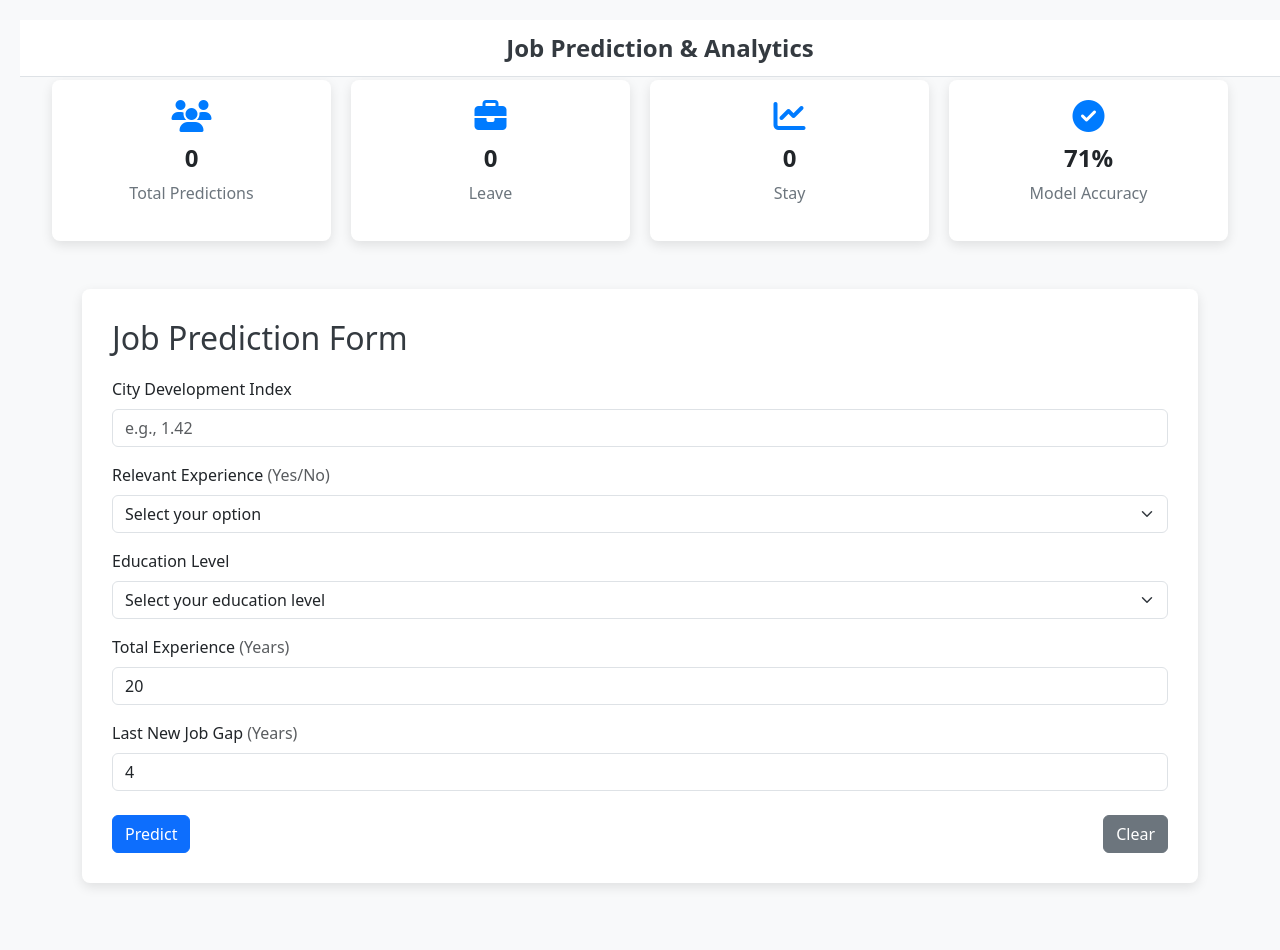
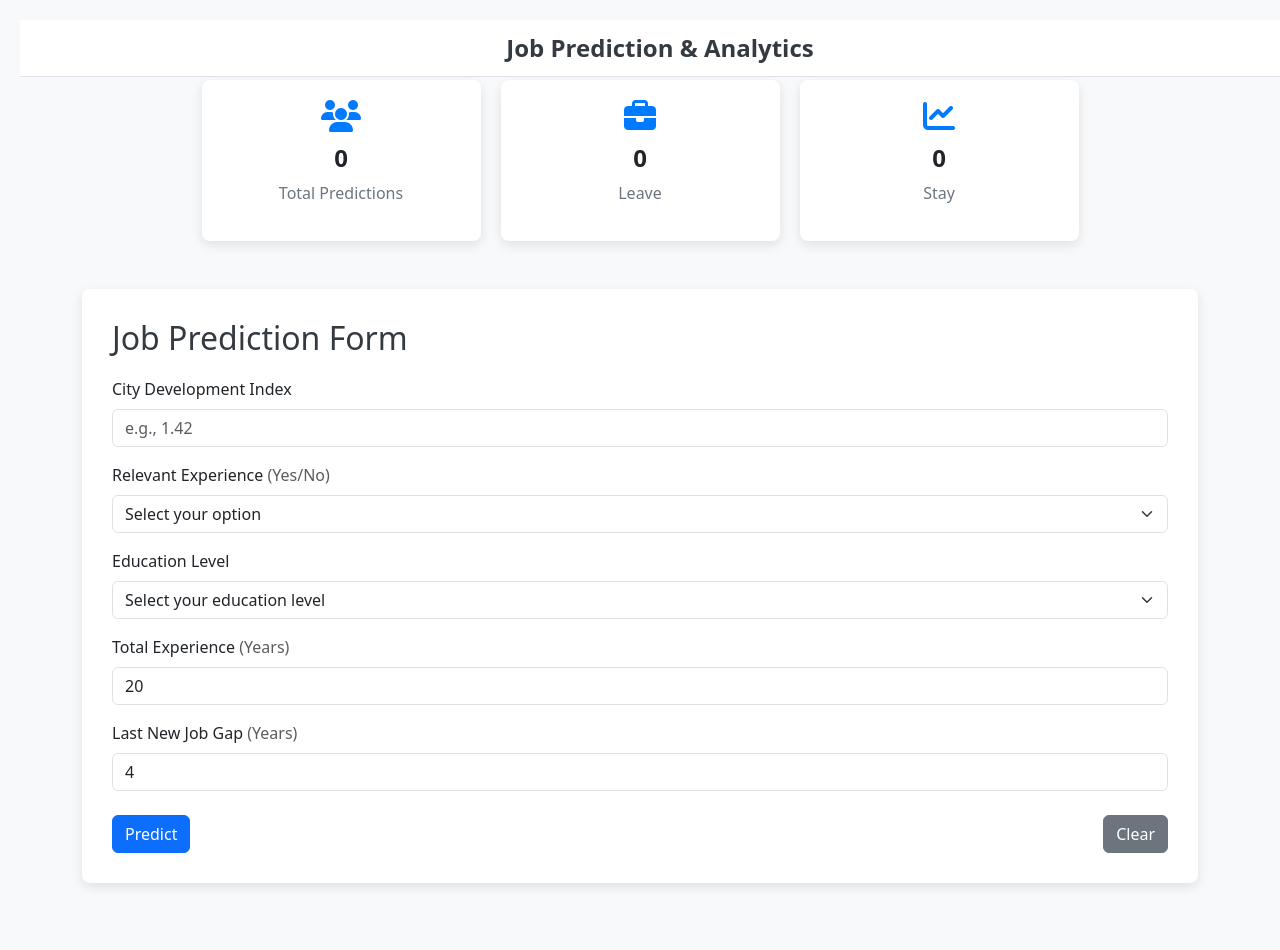
Before and after one commit to IT22106360/QuantaML-FDM-Employee-Retention, a Flask app: page / in a window 1280 px wide. Shown: the top 950 px of the page. Run offline with Flask 3, Linux system fonts and the light colour scheme; parts of the project's set-up code (start-up, migrations or seed data) failed here and were passed over.

Commit message:
Update index.html

```diff
--- a/templates/index.html
+++ b/templates/index.html
@@ -109,6 +109,8 @@
             justify-content: center; /* Center cards horizontally */
             gap: 20px; /* Space between cards */
             margin-bottom: 40px; /* Space below analytics section */
+            flex-wrap: wrap;
+            width: 100%; /* Set the desired width (e.g., 80% of its parent container) */
         }
 
         /* Footer Styling */
@@ -183,13 +185,13 @@
                             <p>Stay</p>
                         </div>
                     </div>
-                    <div class="col-lg-3 col-md-6">
+                    <!-- <div class="col-lg-3 col-md-6">
                         <div class="stat-card">
-                            <i class="fas fa-check-circle"></i> <!-- Icon for Accuracy -->
-                            <h4>71%</h4> <!-- Model Accuracy -->
+                            <i class="fas fa-check-circle"></i>
+                            <h4>71%</h4>
                             <p>Model Accuracy</p>
                         </div>
-                    </div>
+                    </div> -->
                 </div>
                 <!-- Job Prediction Form Section -->
                 <div class="form-container mb-5">
```
